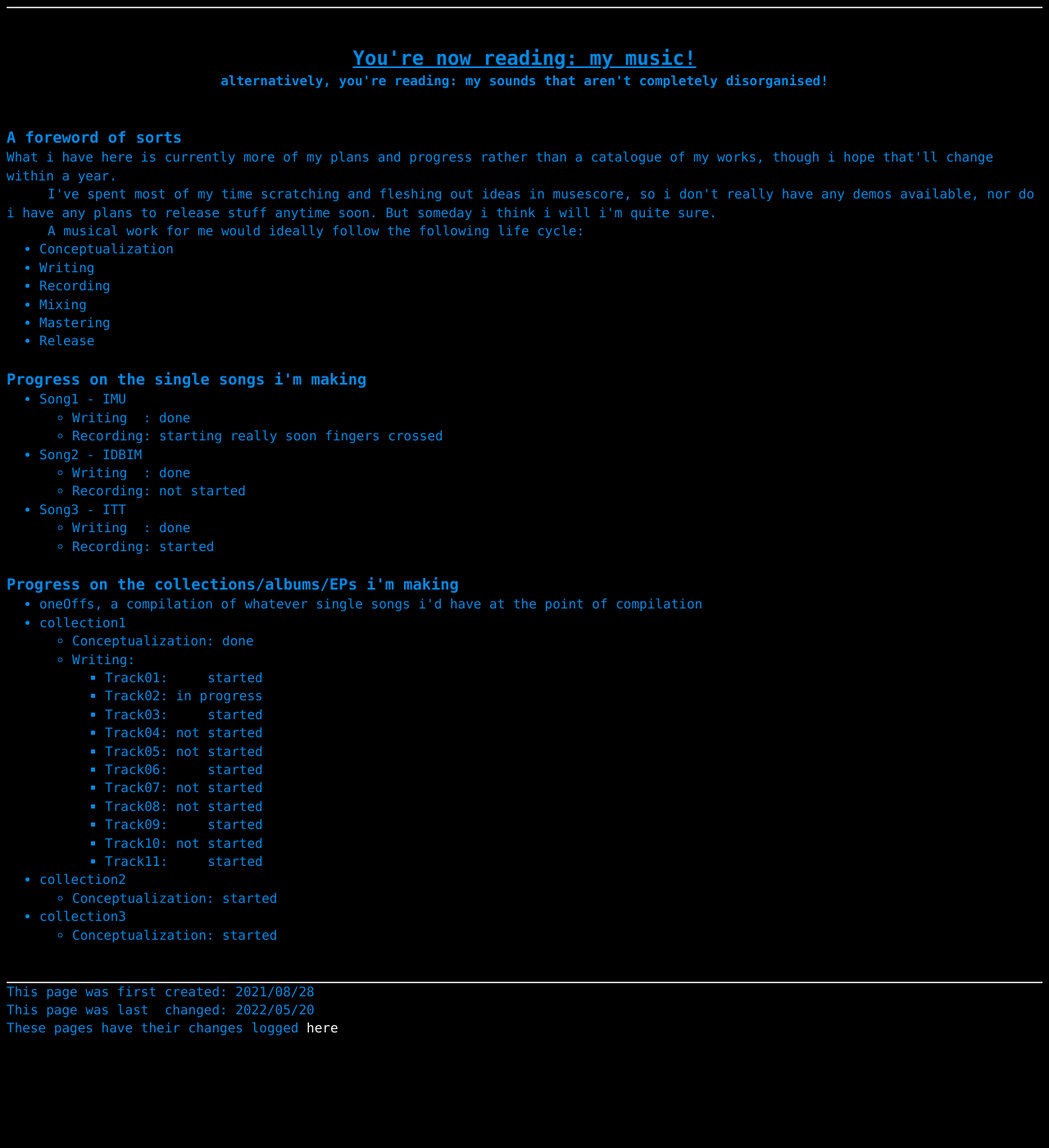
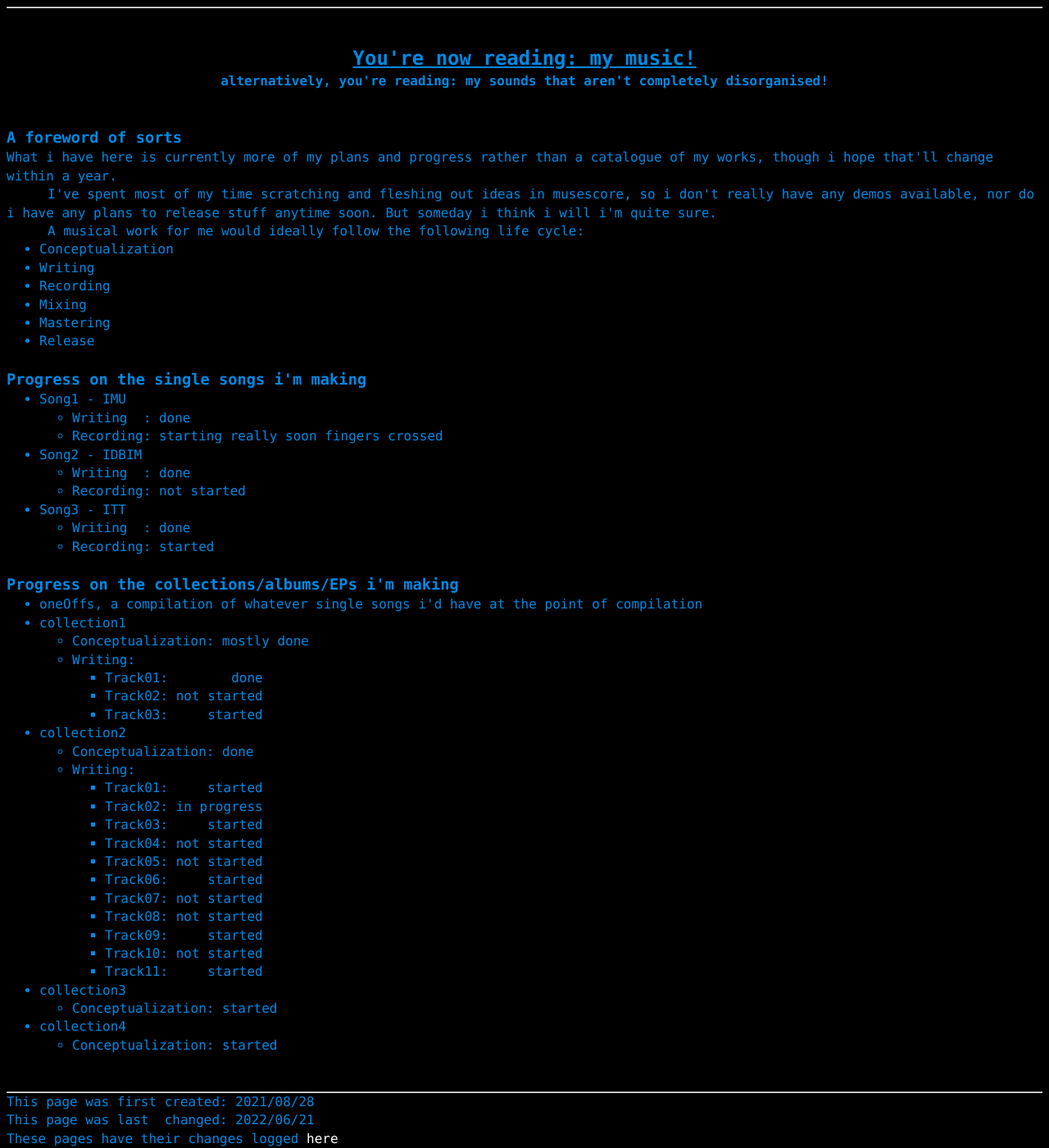
Before and after one commit to a-erfan-aa/a-erfan-aa.github.io, a Jekyll site: the page built from things-i-make/music.html, in a window 1280 px wide and 1400 px high, scrolled down 222 px. Shown: the whole window at 82% size. Built offline with Jekyll 4.4.1, drawn with Linux system fonts in a browser that asks for light colours; before the commit the page ends 1488 px from its top, so only the background shows below that.

Commit message:
Add new collection to music.html
Also increment collection numbers in progress tracker

Also update lastChanged of file

```diff
--- a/things-i-make/music.html
+++ b/things-i-make/music.html
@@ -2,7 +2,7 @@
 layout: default
 title: My music
 firstCreated: 2021/08/28
-lastChanged: 2022/05/20
+lastChanged: 2022/06/21
 ---
 <!-- title and subtitle -->
 <div>
@@ -62,6 +62,18 @@ lastChanged: 2022/05/20
 		<li>oneOffs, a compilation of whatever single songs i'd have at the point of compilation</li>
 		<li>collection1
 			<ul>
+				<li>Conceptualization: mostly done</li>
+				<li>Writing:
+					<ul>
+						<li>Track01: &nbsp;&nbsp;&nbsp;&nbsp;&nbsp;&nbsp;&nbsp;done</li>
+						<li>Track02: not started</li>
+						<li>Track03: &nbsp;&nbsp;&nbsp;&nbsp;started</li>
+					</ul>
+				</li>
+			</ul>
+		</li>
+		<li>collection2
+			<ul>
 				<li>Conceptualization: done</li>
 				<li>Writing:
 					<ul>
@@ -80,12 +92,12 @@ lastChanged: 2022/05/20
 				</li>
 			</ul>
 		</li>
-		<li>collection2
+		<li>collection3
 			<ul>
 				<li>Conceptualization: started</li>
 			</ul>
 		</li>
-		<li>collection3
+		<li>collection4
 			<ul>
 				<li>Conceptualization: started</li>
 			</ul>
```
